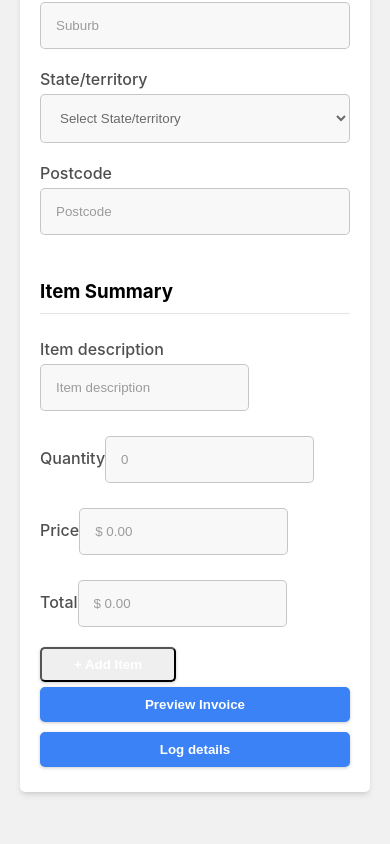
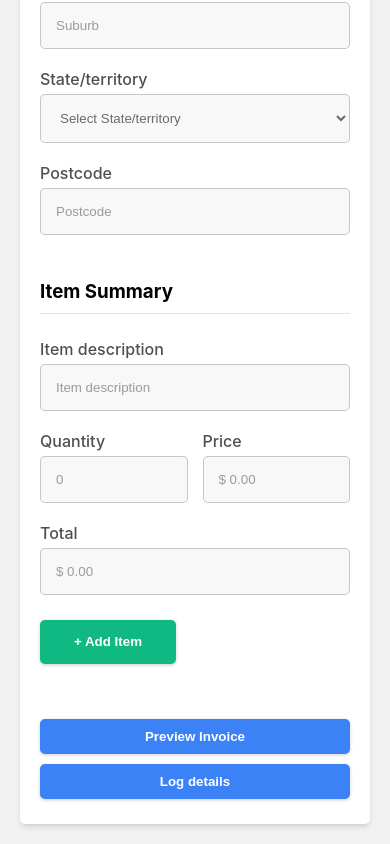
Before and after one commit to tom-odonovan/Invoice-Generator, a React (Create React App) app: page / in a window 390 px wide. Shown: the part 1526-2370 px from the top of the page. Before the commit the page ends 2338 px from the top, so only its background shows below. Built offline with nearby package versions, Linux system fonts and the light colour scheme.

Commit message:
Style item summary in form

```diff
--- a/src/css/AddInvoiceItem.css
+++ b/src/css/AddInvoiceItem.css
@@ -1,25 +1,37 @@
-.new-item {
+.item-details {
     display: flex;
     gap: 0 15px;
 }
 
 @media only screen and (max-width: 645px){
-    .new-item {
+    .item-details {
         flex-wrap: wrap;
     }
 }
 
-.new-item div:first-child {
+.item-details div:first-child {
     width: 100%;
     flex-grow: 2;
 }
 
-.new-item div {
+.item-details div {
     display: flex;
     flex-direction: column;
     flex-grow: 1;
 }
 
-.new-item div:not(:first-of-type) {
+.item-details div:not(:first-of-type) {
     width: 100px;
 }
+
+.add-item-btn {
+    margin-top: 5px;
+    padding: 0.8rem 2rem;
+    margin-bottom: 50px;
+    background-color: #10b981;
+    border: 2px solid #10b981;
+}
+
+.add-item-btn:hover {
+    color: #10b981;
+}
--- a/src/css/App.css
+++ b/src/css/App.css
@@ -26,6 +26,11 @@ button:hover {
     cursor: pointer;
 }
 
+button:active {
+    transform: scale(0.95);
+    opacity: 0.6;
+}
+
 label {
     font-weight: 500;
     color: #4f4f4f;
--- a/src/css/Form.css
+++ b/src/css/Form.css
@@ -43,6 +43,10 @@
     border-bottom: 1px solid rgba(0, 0, 0, 0.1);
 }
 
+.template-form .item-summary {
+    margin-top: 0;
+}
+
 .preview-btn {
     margin: 5px 0;
     background-color: #3b82f6;
--- a/src/css/ItemSummary.css
+++ b/src/css/ItemSummary.css
@@ -10,4 +10,9 @@
 }
 .item-summary td {
     padding: 0.5rem;
+
 }
+
+.item-summary td:first-child {
+    width: 50%;
+}
```
